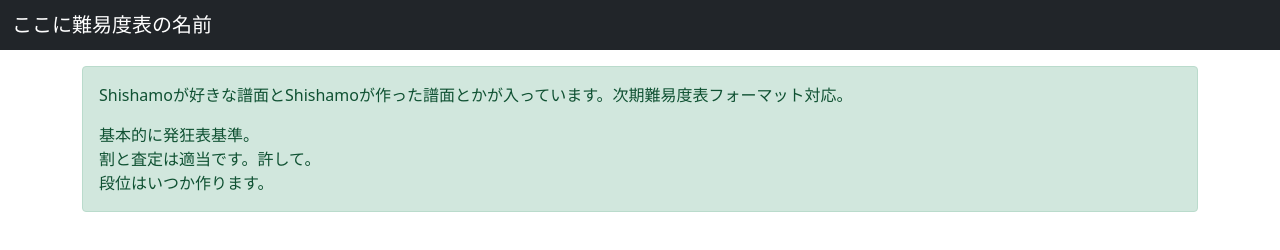
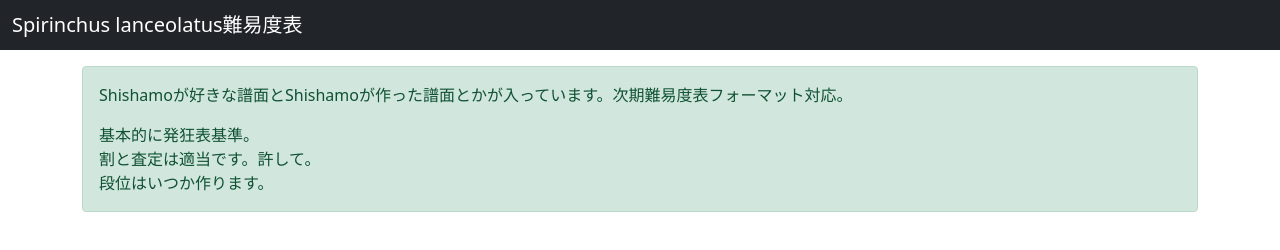
Before and after one commit to OishiiShishamo/shishamo_bms_table, a plain HTML site: page index.html in a window 1280 px wide. Drawn offline with nearby package versions, Linux system fonts and the light colour scheme; no server answers.

Commit message:
Update index.html

```diff
--- a/index.html
+++ b/index.html
@@ -19,7 +19,7 @@
     <header class="mb-3">
         <nav class="navbar navbar-dark bg-dark">
             <div class="container-fluid">
-                <span class="navbar-brand mb-0 h1">ここに難易度表の名前</span>
+                <span class="navbar-brand mb-0 h1">Spirinchus lanceolatus難易度表</span>
             </div>
         </nav>
     </header>
```
